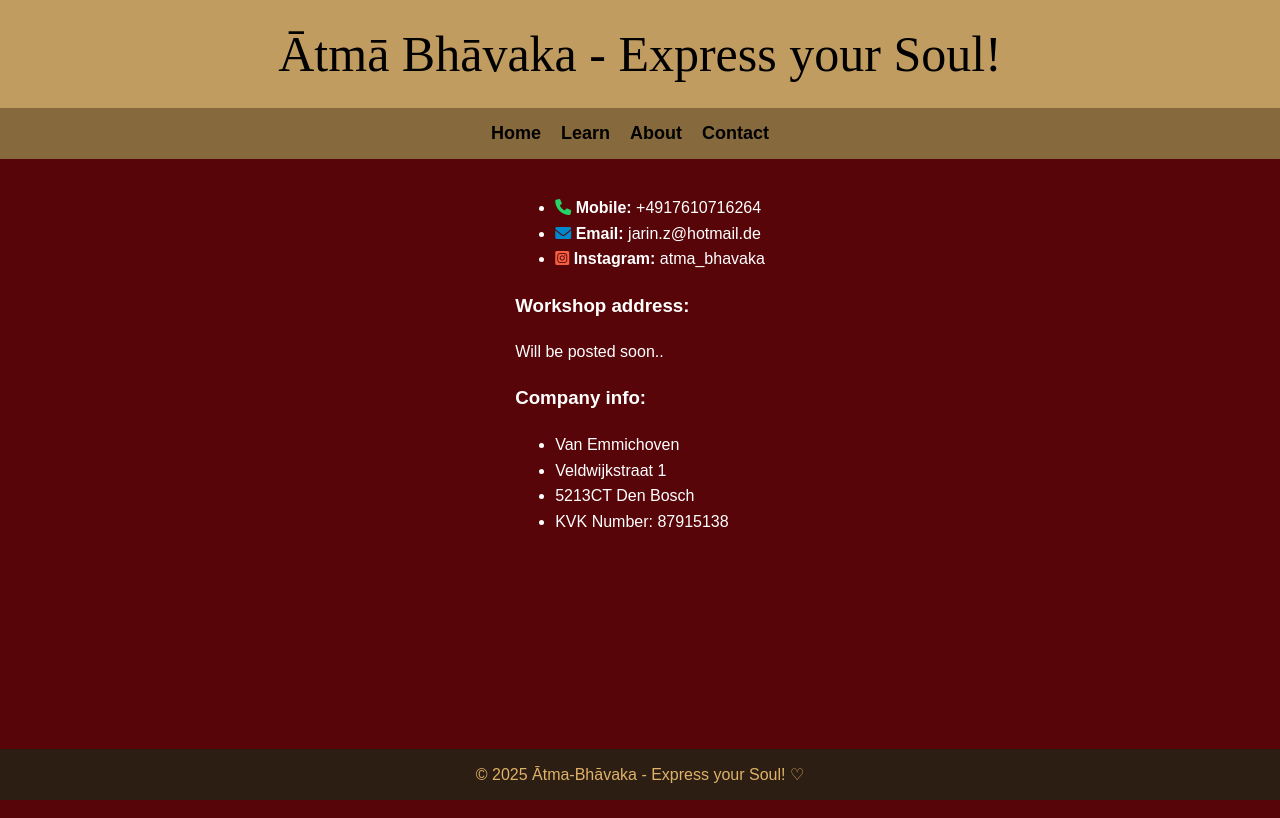
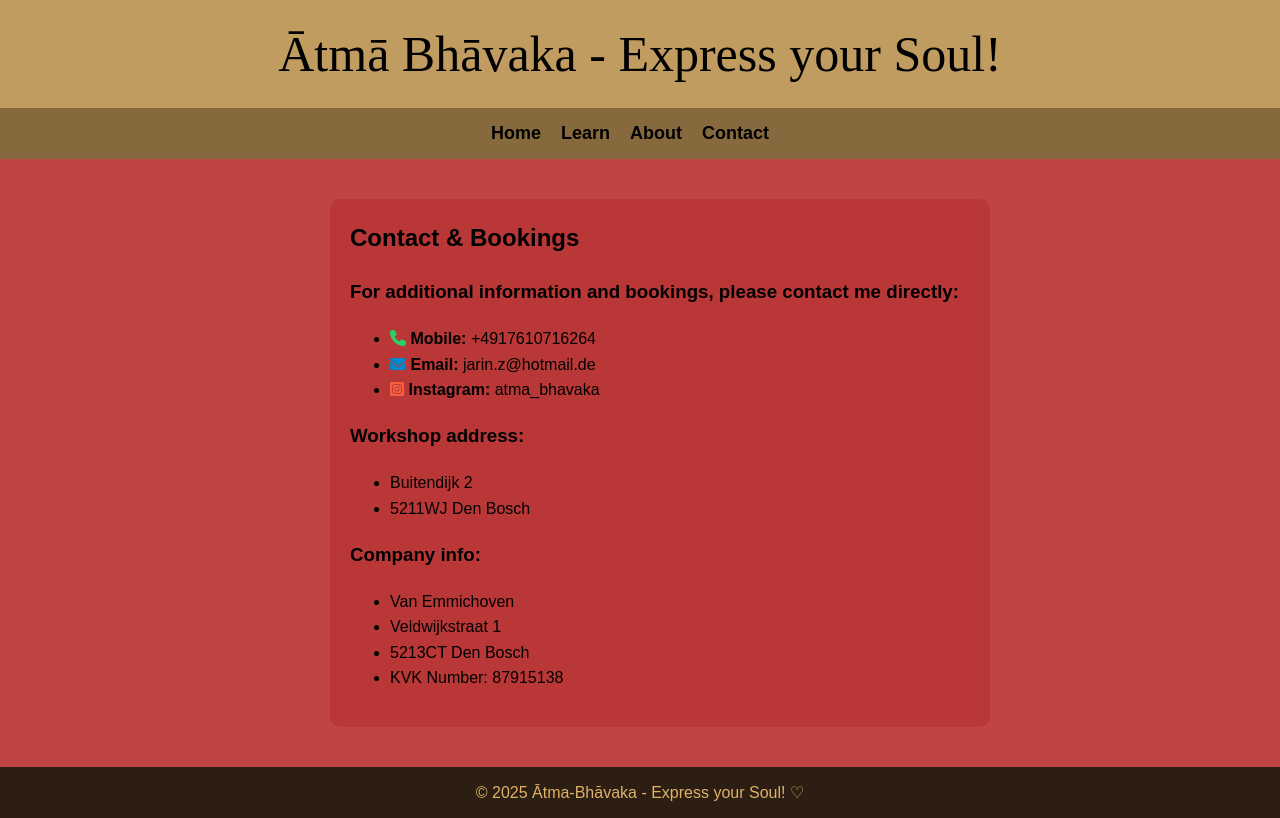
Before and after one commit to denisklopotan/atma-bhavaka, a Django app: page /contact/ in a window 1280 px wide. Run offline with Django 5.2, Linux system fonts and the light colour scheme; some web fonts are replaced.

Commit message:
Update contact template and fix flex issues

```diff
--- a/static/css/styles.css
+++ b/static/css/styles.css
@@ -2,7 +2,7 @@
 
 body {
     background-color: black;
-    color: #ffffff;
+    color: black;
     font-family: Arial, sans-serif;
     margin: 0;
     padding: 0;
@@ -14,7 +14,7 @@ body {
 main {
     line-height: 1.6;
     padding: 20px 20px 40px;
-    display: flex;
+    /* display: flex; */
     align-items: center;
     flex-direction: column;
     flex: 1; /* Allow the main content area to expand and push the footer down */
@@ -172,9 +172,10 @@ header nav ul li a:hover {
 /* LEARN PAGE */
 
 details {
-    /* background-color: #8f7500; */
-    padding: 10px;
+    background-color: #bf9c4a;
+    padding: 20px;
     margin-bottom: 10px;
+    border-radius: 10px;
 }
 
 summary {
@@ -192,6 +193,12 @@ summary h2 {
 
 /* ABOUT PAGE */
 
+.about-page {
+    background-color: #c97031;
+    padding: 20px;
+    border-radius: 10px;
+}
+
 .container img {
     max-width: 100%;  /* Make the image fit within the container */
     height: auto;     /* Maintain aspect ratio */
@@ -199,9 +206,22 @@ summary h2 {
 
 /* CONTACT PAGE */
 
-.contact {
+.contact-page {
+    background-color: #b93737;
+    padding: 20px;
+    border-radius: 10px;
+    width: 100%;
+}
+
+@media (max-width: 768px) {
+    .contact-page {
+        width: auto;
+    }
+}
+
+.contact-link {
     text-decoration: none;  /* Removes underline */
-    color: #ffffff;
+    color: black;
 }
 
 .fa-phone {
--- a/templates/contact.html
+++ b/templates/contact.html
@@ -5,7 +5,14 @@
 {% block extracss %}
 <style>
     main {
-        background-color: #570508; /* contact page background color */
+        background-color: #c14444; /* contact page background color */
+        padding: 40px 20px 40px;
+    }
+
+    @media (max-width: 768px) {
+    main {
+        padding: 20px; /* Reduced padding for smaller screens */
+    }
     }
 </style>
 {% endblock %}
@@ -13,27 +20,39 @@
 {% block content %}
 <!-- <h1>Contact & Bookings</h1> -->
 <!-- Contact Links -->
-<!-- <h3><strong>For additional information and bookings,<br>please contact me directly:</strong></h3> -->
-<div class="contact-container">
+<div class="container">
+  <div class="contact-page">
+    <h2 style="margin-top: 0px;">Contact & Bookings</h2>
+    <div>
+      <h3><strong>For additional information and bookings, please contact me directly:</strong></h3>
       <ul>
         <li>
-      <a class="contact" href="tel:+4917610716264" target="_blank" rel="noopener">
+          <a class="contact-link" href="tel:+4917610716264" target="_blank" rel="noopener">
             <i class="fas fa-phone"></i> <b>Mobile:</b> +4917610716264
           </a>
         </li>
         <li>
-      <a class="contact" href="mailto:jarin.z@hotmail.de" rel="noopener">
+          <a class="contact-link" href="mailto:jarin.z@hotmail.de" rel="noopener">
             <i class="fas fa-envelope"></i> <b>Email:</b> jarin.z@hotmail.de
           </a>
         </li>
         <li>
-      <a class="contact" href="https://www.instagram.com/instagram_profile" target="_blank" rel="noopener">
+          <a class="contact-link" href="https://www.instagram.com/instagram_profile" target="_blank" rel="noopener">
             <i class="fab fa-instagram-square"></i> <b>Instagram:</b> atma_bhavaka
           </a>
         </li>
       </ul>
+    </div>
+
+    <div>
       <h3><strong>Workshop address:</strong></h3>
-  <p>Will be posted soon..</p>
+      <ul>
+        <li>Buitendijk 2</li>
+        <li>5211WJ Den Bosch</li>
+      </ul>
+    </div>
+
+    <div>
       <h3><strong>Company info:</strong></h3>
       <ul>
         <li>Van Emmichoven</li>
@@ -42,4 +61,6 @@
         <li>KVK Number: 87915138</li>
       </ul>
     </div>
+  </div>
+</div>
 {% endblock %}
```
Also changed, not shown: templates/about.html (+17 -8 lines), templates/learn.html (+8 -2 lines). Lines whose indentation alone changed are shown as unchanged.
